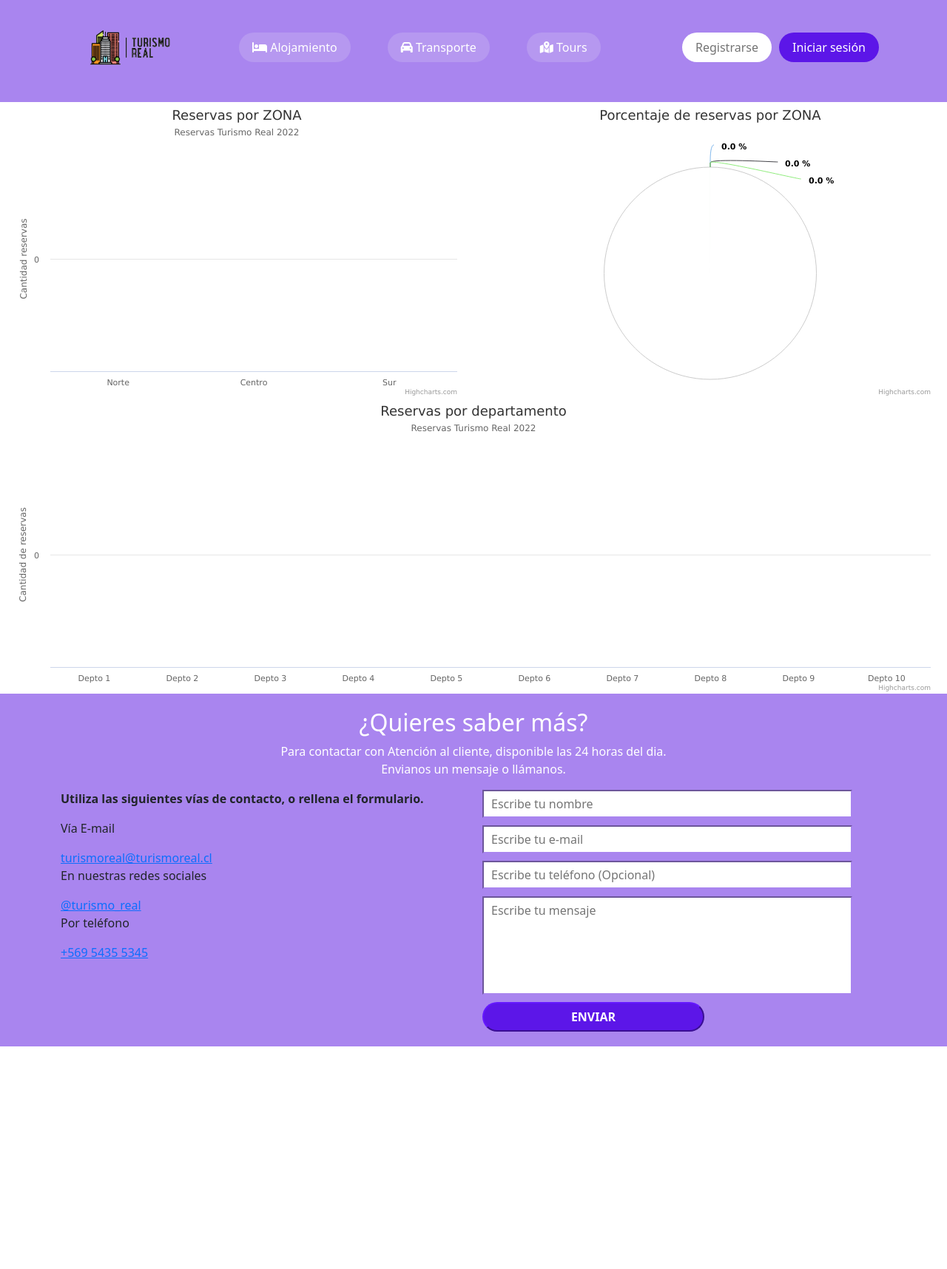
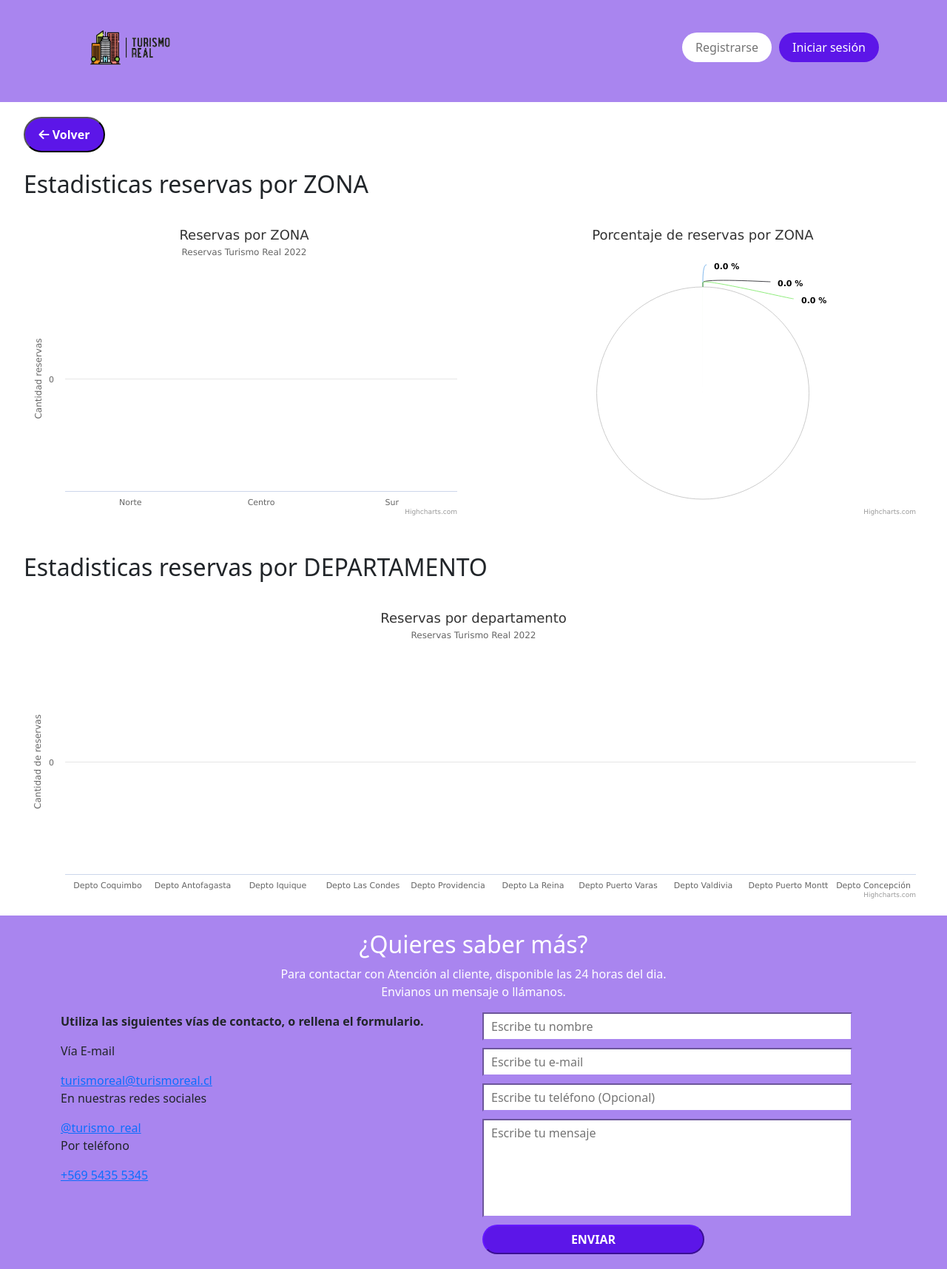
Before and after one commit to holistix-man/PortafolioTitulo, a Django app: page /graficos in a window 1280 px wide. Shown: the whole page at 74% size. Before the commit the page ends 1415 px from the top, so only its background shows below. Run offline with Django 4.2, Linux system fonts and the light colour scheme; data that the repository does not hold is empty; some libraries are stand-ins or nearby versions.

Commit message:
cambios diseño html/css

```diff
--- a/apps/authentication/forms.py
+++ b/apps/authentication/forms.py
@@ -11,14 +11,14 @@ class LoginForm(forms.Form):
     username = forms.CharField(
         widget=forms.TextInput(
             attrs={
-                "placeholder": "Ingrese su rut",
+                "placeholder": "Ingrese nombre de usuario",
                 "class": "form-control"
             }
         ))
     password = forms.CharField(
         widget=forms.PasswordInput(
             attrs={
-                "placeholder": "Ingrese su contraseña",
+                "placeholder": "Ingrese contraseña",
                 "class": "form-control"
             }
         ))
--- a/apps/home/views.py
+++ b/apps/home/views.py
@@ -312,16 +312,16 @@ def estadisticas_pago(request):
 
 def estadisticas_reservas(request):
     n_total_reservas = RESERVA.objects.all().count()
-    n_reservas_norte = RESERVA.objects.all().filter(RES_DEPARTAMENTO='1').count() | RESERVA.objects.all().filter(RES_DEPARTAMENTO='3').count() | RESERVA.objects.all().filter(RES_DEPARTAMENTO='10').count() | RESERVA.objects.all().filter(RES_DEPARTAMENTO='11').count()
-    n_reservas_centro = RESERVA.objects.all().filter(RES_DEPARTAMENTO='4').count() | RESERVA.objects.all().filter(RES_DEPARTAMENTO='5').count() | RESERVA.objects.all().filter(RES_DEPARTAMENTO='6').count()
-    n_reservas_sur = RESERVA.objects.all().filter(RES_DEPARTAMENTO='21').count() | RESERVA.objects.all().filter(RES_DEPARTAMENTO='22').count() | RESERVA.objects.all().filter(RES_DEPARTAMENTO='23').count()
+    n_reservas_norte = RESERVA.objects.all().filter(RES_DEPARTAMENTO='101').count() | RESERVA.objects.all().filter(RES_DEPARTAMENTO='102').count() | RESERVA.objects.all().filter(RES_DEPARTAMENTO='103').count()
+    n_reservas_centro = RESERVA.objects.all().filter(RES_DEPARTAMENTO='104').count() | RESERVA.objects.all().filter(RES_DEPARTAMENTO='105').count() | RESERVA.objects.all().filter(RES_DEPARTAMENTO='106').count()
+    n_reservas_sur = RESERVA.objects.all().filter(RES_DEPARTAMENTO='107').count() | RESERVA.objects.all().filter(RES_DEPARTAMENTO='108').count() | RESERVA.objects.all().filter(RES_DEPARTAMENTO='109').count() | RESERVA.objects.all().filter(RES_DEPARTAMENTO='110').count()
 
 
     reservas = RESERVA.objects.all()
 
-    reservas_norte = RESERVA.objects.all().filter(RES_DEPARTAMENTO='1') | RESERVA.objects.all().filter(RES_DEPARTAMENTO='3') | RESERVA.objects.all().filter(RES_DEPARTAMENTO='10') | RESERVA.objects.all().filter(RES_DEPARTAMENTO='11')
-    reservas_centro = RESERVA.objects.all().filter(RES_DEPARTAMENTO='4') | RESERVA.objects.all().filter(RES_DEPARTAMENTO='5') | RESERVA.objects.all().filter(RES_DEPARTAMENTO='6')
-    reservas_sur = RESERVA.objects.all().filter(RES_DEPARTAMENTO='21') | RESERVA.objects.all().filter(RES_DEPARTAMENTO='22') | RESERVA.objects.all().filter(RES_DEPARTAMENTO='23')
+    reservas_norte = RESERVA.objects.all().filter(RES_DEPARTAMENTO='101') | RESERVA.objects.all().filter(RES_DEPARTAMENTO='102') | RESERVA.objects.all().filter(RES_DEPARTAMENTO='103')
+    reservas_centro = RESERVA.objects.all().filter(RES_DEPARTAMENTO='104') | RESERVA.objects.all().filter(RES_DEPARTAMENTO='105') | RESERVA.objects.all().filter(RES_DEPARTAMENTO='106')
+    reservas_sur = RESERVA.objects.all().filter(RES_DEPARTAMENTO='107') | RESERVA.objects.all().filter(RES_DEPARTAMENTO='108') | RESERVA.objects.all().filter(RES_DEPARTAMENTO='109') | RESERVA.objects.all().filter(RES_DEPARTAMENTO='110')
 
     dinero_zona_norte = 0
     dinero_zona_centro = 0
@@ -338,27 +338,27 @@ def estadisticas_reservas(request):
 
     departamentos = DEPARTAMENTO.objects.all()
 
-    r_depto_1 = RESERVA.objects.all().filter(RES_DEPARTAMENTO='1')
-    r_depto_2 = RESERVA.objects.all().filter(RES_DEPARTAMENTO='3')
-    r_depto_3 = RESERVA.objects.all().filter(RES_DEPARTAMENTO='4')
-    r_depto_4 = RESERVA.objects.all().filter(RES_DEPARTAMENTO='5')
-    r_depto_5 = RESERVA.objects.all().filter(RES_DEPARTAMENTO='6')
-    r_depto_6 = RESERVA.objects.all().filter(RES_DEPARTAMENTO='8')
-    r_depto_7 = RESERVA.objects.all().filter(RES_DEPARTAMENTO='9')
-    r_depto_8 = RESERVA.objects.all().filter(RES_DEPARTAMENTO='10')
-    r_depto_9 = RESERVA.objects.all().filter(RES_DEPARTAMENTO='11')
-    r_depto_10 = RESERVA.objects.all().filter(RES_DEPARTAMENTO='20')
+    r_depto_1 = RESERVA.objects.all().filter(RES_DEPARTAMENTO='101')
+    r_depto_2 = RESERVA.objects.all().filter(RES_DEPARTAMENTO='102')
+    r_depto_3 = RESERVA.objects.all().filter(RES_DEPARTAMENTO='103')
+    r_depto_4 = RESERVA.objects.all().filter(RES_DEPARTAMENTO='104')
+    r_depto_5 = RESERVA.objects.all().filter(RES_DEPARTAMENTO='105')
+    r_depto_6 = RESERVA.objects.all().filter(RES_DEPARTAMENTO='106')
+    r_depto_7 = RESERVA.objects.all().filter(RES_DEPARTAMENTO='107')
+    r_depto_8 = RESERVA.objects.all().filter(RES_DEPARTAMENTO='108')
+    r_depto_9 = RESERVA.objects.all().filter(RES_DEPARTAMENTO='109')
+    r_depto_10 = RESERVA.objects.all().filter(RES_DEPARTAMENTO='110')
 
-    nr_depto_1 = RESERVA.objects.all().filter(RES_DEPARTAMENTO='1').count()
-    nr_depto_2 = RESERVA.objects.all().filter(RES_DEPARTAMENTO='3').count()
-    nr_depto_3 = RESERVA.objects.all().filter(RES_DEPARTAMENTO='4').count()
-    nr_depto_4 = RESERVA.objects.all().filter(RES_DEPARTAMENTO='5').count()
-    nr_depto_5 = RESERVA.objects.all().filter(RES_DEPARTAMENTO='6').count()
-    nr_depto_6 = RESERVA.objects.all().filter(RES_DEPARTAMENTO='8').count()
-    nr_depto_7 = RESERVA.objects.all().filter(RES_DEPARTAMENTO='9').count()
-    nr_depto_8 = RESERVA.objects.all().filter(RES_DEPARTAMENTO='10').count()
-    nr_depto_9 = RESERVA.objects.all().filter(RES_DEPARTAMENTO='11').count()
-    nr_depto_10 = RESERVA.objects.all().filter(RES_DEPARTAMENTO='20').count()
+    nr_depto_1 = RESERVA.objects.all().filter(RES_DEPARTAMENTO='101').count()
+    nr_depto_2 = RESERVA.objects.all().filter(RES_DEPARTAMENTO='102').count()
+    nr_depto_3 = RESERVA.objects.all().filter(RES_DEPARTAMENTO='103').count()
+    nr_depto_4 = RESERVA.objects.all().filter(RES_DEPARTAMENTO='104').count()
+    nr_depto_5 = RESERVA.objects.all().filter(RES_DEPARTAMENTO='105').count()
+    nr_depto_6 = RESERVA.objects.all().filter(RES_DEPARTAMENTO='106').count()
+    nr_depto_7 = RESERVA.objects.all().filter(RES_DEPARTAMENTO='107').count()
+    nr_depto_8 = RESERVA.objects.all().filter(RES_DEPARTAMENTO='108').count()
+    nr_depto_9 = RESERVA.objects.all().filter(RES_DEPARTAMENTO='109').count()
+    nr_depto_10 = RESERVA.objects.all().filter(RES_DEPARTAMENTO='110').count()
 
     dinero_d1 = 0
     dinero_d2 = 0
@@ -485,9 +485,9 @@ class generar_reporte(View):
 
         reservas = RESERVA.objects.all()
 
-        reservas_norte = RESERVA.objects.all().filter(RES_DEPARTAMENTO='1') | RESERVA.objects.all().filter(RES_DEPARTAMENTO='3') | RESERVA.objects.all().filter(RES_DEPARTAMENTO='10') | RESERVA.objects.all().filter(RES_DEPARTAMENTO='11')
-        reservas_centro = RESERVA.objects.all().filter(RES_DEPARTAMENTO='4') | RESERVA.objects.all().filter(RES_DEPARTAMENTO='5') | RESERVA.objects.all().filter(RES_DEPARTAMENTO='6')
-        reservas_sur = RESERVA.objects.all().filter(RES_DEPARTAMENTO='21') | RESERVA.objects.all().filter(RES_DEPARTAMENTO='22') | RESERVA.objects.all().filter(RES_DEPARTAMENTO='23')
+        reservas_norte = RESERVA.objects.all().filter(RES_DEPARTAMENTO='101') | RESERVA.objects.all().filter(RES_DEPARTAMENTO='102') | RESERVA.objects.all().filter(RES_DEPARTAMENTO='103')
+        reservas_centro = RESERVA.objects.all().filter(RES_DEPARTAMENTO='104') | RESERVA.objects.all().filter(RES_DEPARTAMENTO='105') | RESERVA.objects.all().filter(RES_DEPARTAMENTO='106')
+        reservas_sur = RESERVA.objects.all().filter(RES_DEPARTAMENTO='107') | RESERVA.objects.all().filter(RES_DEPARTAMENTO='108') | RESERVA.objects.all().filter(RES_DEPARTAMENTO='109') | RESERVA.objects.all().filter(RES_DEPARTAMENTO='110')
 
 
         ganancias = 0
@@ -536,9 +536,9 @@ class graficos(TemplateView):
     def get_grafico_zona(self):
         data = []
         try:
-            reservas_norte = RESERVA.objects.all().filter(RES_DEPARTAMENTO='1') | RESERVA.objects.all().filter(RES_DEPARTAMENTO='3') | RESERVA.objects.all().filter(RES_DEPARTAMENTO='10') | RESERVA.objects.all().filter(RES_DEPARTAMENTO='11')
-            reservas_centro = RESERVA.objects.all().filter(RES_DEPARTAMENTO='4') | RESERVA.objects.all().filter(RES_DEPARTAMENTO='5') | RESERVA.objects.all().filter(RES_DEPARTAMENTO='6')
-            reservas_sur = RESERVA.objects.all().filter(RES_DEPARTAMENTO='21') | RESERVA.objects.all().filter(RES_DEPARTAMENTO='22') | RESERVA.objects.all().filter(RES_DEPARTAMENTO='23')
+            reservas_norte = RESERVA.objects.all().filter(RES_DEPARTAMENTO='101') | RESERVA.objects.all().filter(RES_DEPARTAMENTO='102') | RESERVA.objects.all().filter(RES_DEPARTAMENTO='103')
+            reservas_centro = RESERVA.objects.all().filter(RES_DEPARTAMENTO='104') | RESERVA.objects.all().filter(RES_DEPARTAMENTO='105') | RESERVA.objects.all().filter(RES_DEPARTAMENTO='106')
+            reservas_sur = RESERVA.objects.all().filter(RES_DEPARTAMENTO='107') | RESERVA.objects.all().filter(RES_DEPARTAMENTO='108') | RESERVA.objects.all().filter(RES_DEPARTAMENTO='109') | RESERVA.objects.all().filter(RES_DEPARTAMENTO='110')
 
             data.append(reservas_norte.count())
             data.append(reservas_centro.count())
@@ -551,16 +551,16 @@ class graficos(TemplateView):
     def get_grafico_departamento(self):
         data=[]
         try:
-            r_depto_1 = RESERVA.objects.all().filter(RES_DEPARTAMENTO='1')
-            r_depto_2 = RESERVA.objects.all().filter(RES_DEPARTAMENTO='3')
-            r_depto_3 = RESERVA.objects.all().filter(RES_DEPARTAMENTO='4')
-            r_depto_4 = RESERVA.objects.all().filter(RES_DEPARTAMENTO='5')
-            r_depto_5 = RESERVA.objects.all().filter(RES_DEPARTAMENTO='6')
-            r_depto_6 = RESERVA.objects.all().filter(RES_DEPARTAMENTO='8')
-            r_depto_7 = RESERVA.objects.all().filter(RES_DEPARTAMENTO='9')
-            r_depto_8 = RESERVA.objects.all().filter(RES_DEPARTAMENTO='10')
-            r_depto_9 = RESERVA.objects.all().filter(RES_DEPARTAMENTO='11')
-            r_depto_10 = RESERVA.objects.all().filter(RES_DEPARTAMENTO='20')
+            r_depto_1 = RESERVA.objects.all().filter(RES_DEPARTAMENTO='101')
+            r_depto_2 = RESERVA.objects.all().filter(RES_DEPARTAMENTO='102')
+            r_depto_3 = RESERVA.objects.all().filter(RES_DEPARTAMENTO='103')
+            r_depto_4 = RESERVA.objects.all().filter(RES_DEPARTAMENTO='104')
+            r_depto_5 = RESERVA.objects.all().filter(RES_DEPARTAMENTO='105')
+            r_depto_6 = RESERVA.objects.all().filter(RES_DEPARTAMENTO='106')
+            r_depto_7 = RESERVA.objects.all().filter(RES_DEPARTAMENTO='107')
+            r_depto_8 = RESERVA.objects.all().filter(RES_DEPARTAMENTO='108')
+            r_depto_9 = RESERVA.objects.all().filter(RES_DEPARTAMENTO='109')
+            r_depto_10 = RESERVA.objects.all().filter(RES_DEPARTAMENTO='110')
 
             data.append(r_depto_1.count())
             data.append(r_depto_2.count())
--- a/static/css/dptos_list.css
+++ b/static/css/dptos_list.css
@@ -1,3 +1,9 @@
+.departamentos-home{
+    margin-top: 20px;
+    padding-left: 20px;
+    padding-right: 20px;
+}
+
 .departamentos-home .card {
     max-width: 1125px;
     display: flex;
@@ -17,6 +23,11 @@
 
 }
 
+.detalle-depto{
+    margin-top:20px;
+    padding-left: 10px;
+    padding-right: 10px;
+}
 
 .detalle-depto .rosa {
     background-color: #fff1fe;
@@ -54,3 +65,18 @@
     background-color: #4b08d1;
     color: rgb(220, 220, 220);
 }
+
+.img-principal {
+    max-width: 745px;
+    max-height: 500px;
+    width: 100%;
+    height: 100%;
+}
+
+.img-secundaria {
+    max-width: 400px;
+    max-height: 250px;
+    width: 100%;
+    height: 100%;
+    margin-bottom: 2px;
+}
--- a/templates/accounts/listar.html
+++ b/templates/accounts/listar.html
@@ -1,6 +1,7 @@
 {% extends 'base.html' %}
 
-
+{% block opcionesNavbar %}
+{% endblock %}
 
 {% block js %}
     <script>
--- a/templates/accounts/registroFuncionario.html
+++ b/templates/accounts/registroFuncionario.html
@@ -1,10 +1,13 @@
 {% extends 'base.html' %}
+
+{% block opcionesNavbar %}
+{% endblock %}
 
 {% block content %}
 
 
 
-    <section class="registrofuncionario">
+    <section class="gestiondepto">
 
         <div class="row">
             <div class="col-lg-12">
--- a/templates/home/admin/graficos.html
+++ b/templates/home/admin/graficos.html
@@ -1,9 +1,21 @@
 {% extends 'base.html' %}
+
+{% block opcionesNavbar %}
+{% endblock %}
 
 {% block content %}
 
-<section>
+<section class="gestiondepto">
     <div class="row">
+        <div class="col-lg-12">
+            <a href="{% url 'home_admin' %}"><button class="diseñobtnvolver"><i class="fa-solid fa-arrow-left"></i> Volver</button></a>
+        </div>
+    </div>
+    <div class="row">
+        <div class="col-lg-12">
+            <br>
+            <h2>Estadisticas reservas por ZONA</h2><br>
+        </div>
         <div class="col-lg-6">
             <div id="zona-barra">
             </div>
@@ -15,11 +27,13 @@
         </div>
     </div>
 
-    <div class="row">
 
-    </div>
 
     <div class="row">
+        <div class="col-lg-12">
+            <br><br>
+            <h2>Estadisticas reservas por DEPARTAMENTO</h2><br>
+        </div>
         <div class="col-lg-12">
             <div id="depto">
 
@@ -129,16 +143,16 @@
             },
             xAxis: {
                 categories: [
-                    'Depto 1',
-                    'Depto 2',
-                    'Depto 3',
-                    'Depto 4',
-                    'Depto 5',
-                    'Depto 6',
-                    'Depto 7',
-                    'Depto 8',
-                    'Depto 9',
-                    'Depto 10'
+                    'Depto Coquimbo',
+                    'Depto Antofagasta',
+                    'Depto Iquique',
+                    'Depto Las Condes',
+                    'Depto Providencia',
+                    'Depto La Reina',
+                    'Depto Puerto Varas',
+                    'Depto Valdivia',
+                    'Depto Puerto Montt',
+                    'Depto Concepción'
                 ],
                 crosshair: true
             },
--- a/templates/home/funcionario/clist_addone.html
+++ b/templates/home/funcionario/clist_addone.html
@@ -25,7 +25,7 @@
 
                     <div class="fieldWrapper">
                         {{ form.subject.errors }}
-                        <label for="{{ form.subject.0 }}">Inventario departamento: </label>
+                        <label for="{{ form.subject.0 }}">Estado departamento (checklist): </label>
                         {{form.visible_fields.0}}
                     </div>
 
```
Also changed, not shown: templates/home/admin/estadisticas_reservas.html (+15 -11 lines), templates/home/admin/home_admin.html (+12 -10 lines), templates/home/admin/pago_listall.html (+6 -2 lines), templates/home/cliente/dep_detail.html (+9 -3 lines), templates/home/cliente/dep_list.html (+7 -0 lines), templates/home/funcionario/res_list.html (+11 -0 lines).
